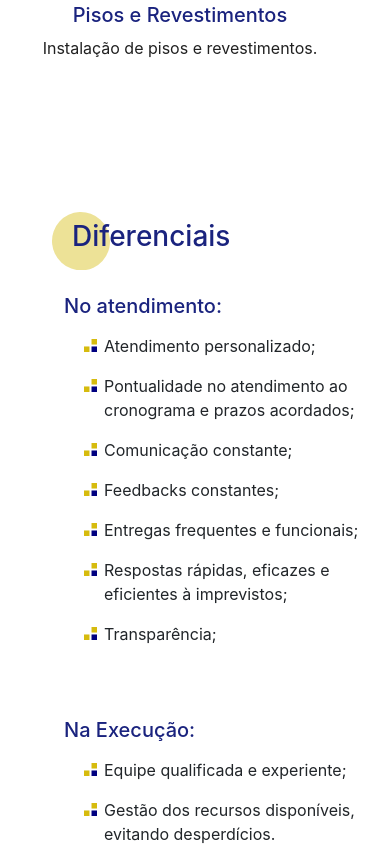
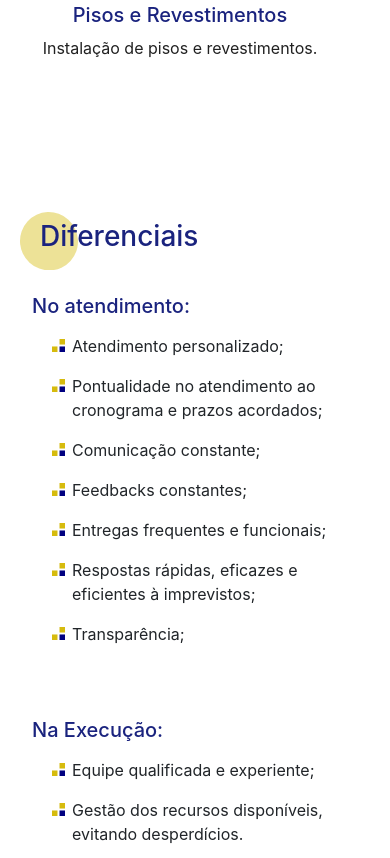
Before and after one commit to babipaula/05.Torres-github-, a plain HTML site: page index.html in a window 390 px wide. Shown: the part 1026-1884 px from the top of the page. Drawn offline with nearby package versions, Linux system fonts and the light colour scheme.

Commit message:
Add files via upload

```diff
--- a/estilo.css
+++ b/estilo.css
@@ -402,7 +402,7 @@ h4 a {
 
     #Diferenciais {
         padding-top: 4rem;
-        margin: 0rem 2rem;
+        margin: 0rem 0rem;
         padding-left: 2rem;
     }
 
```
